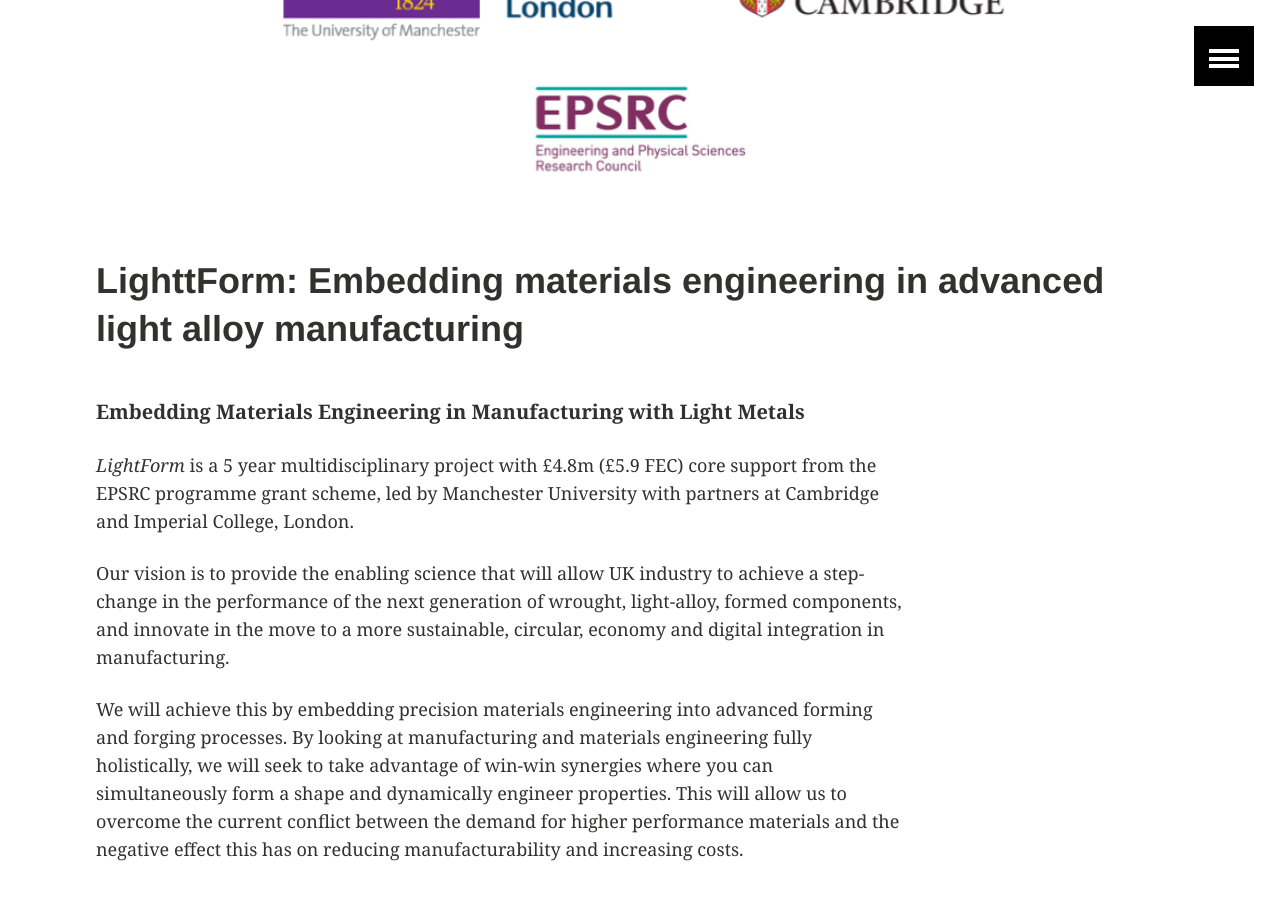
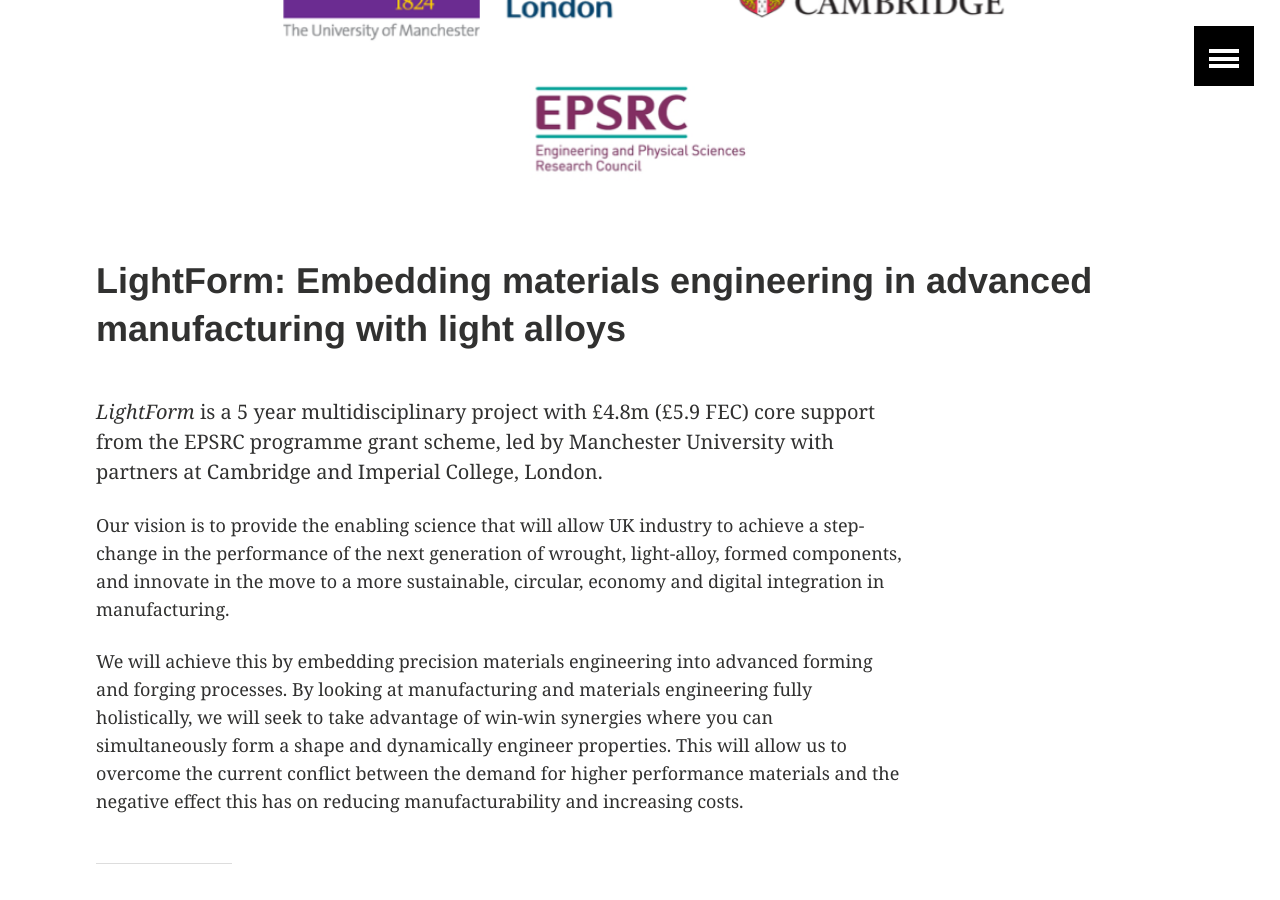
Before and after one commit to JQFonseca/lightform-site, a Jekyll site: the page built from _pages/home.md, in a window 1280 px wide and 900 px high, scrolled down 374 px. Built offline with Jekyll 4.4.1, drawn with Linux system fonts in a browser that asks for light colours.

Commit message:
Fixed typo on home page

```diff
--- a/_pages/home.md
+++ b/_pages/home.md
@@ -1,12 +1,11 @@
 ---
 layout: article
 permalink: /
-title: 'LighttForm: Embedding materials engineering in advanced light alloy manufacturing'
+title: 'LightForm: Embedding materials engineering in advanced manufacturing with light alloys'
 image:
   feature: lightform_logo.png
 ---
 
-**Embedding Materials Engineering in Manufacturing with Light Metals**
 
 _LightForm_ is a 5 year multidisciplinary project with £4.8m (£5.9 FEC) core support from the EPSRC programme grant scheme, led by Manchester University with partners at Cambridge and Imperial College, London.
 
```
